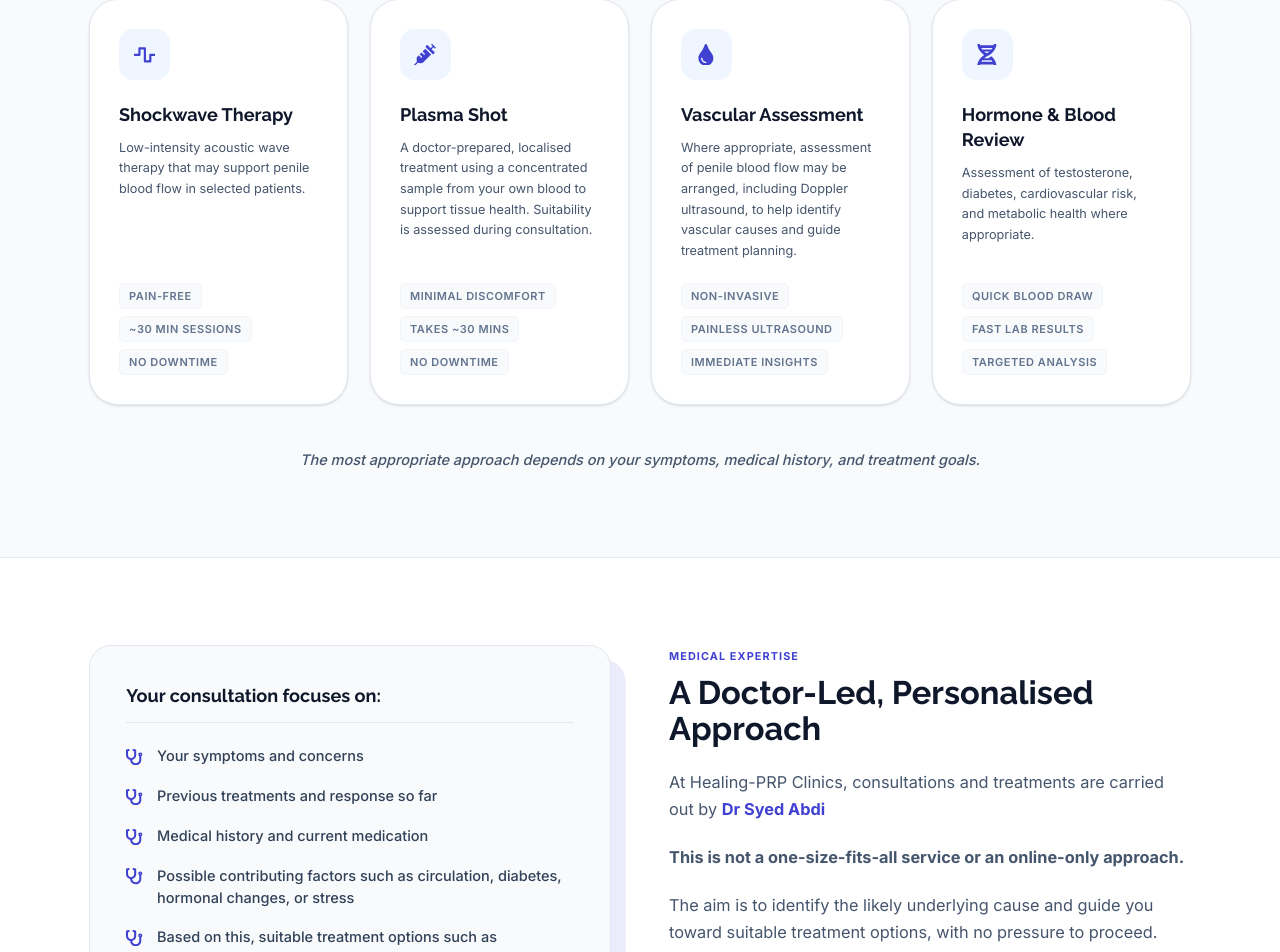
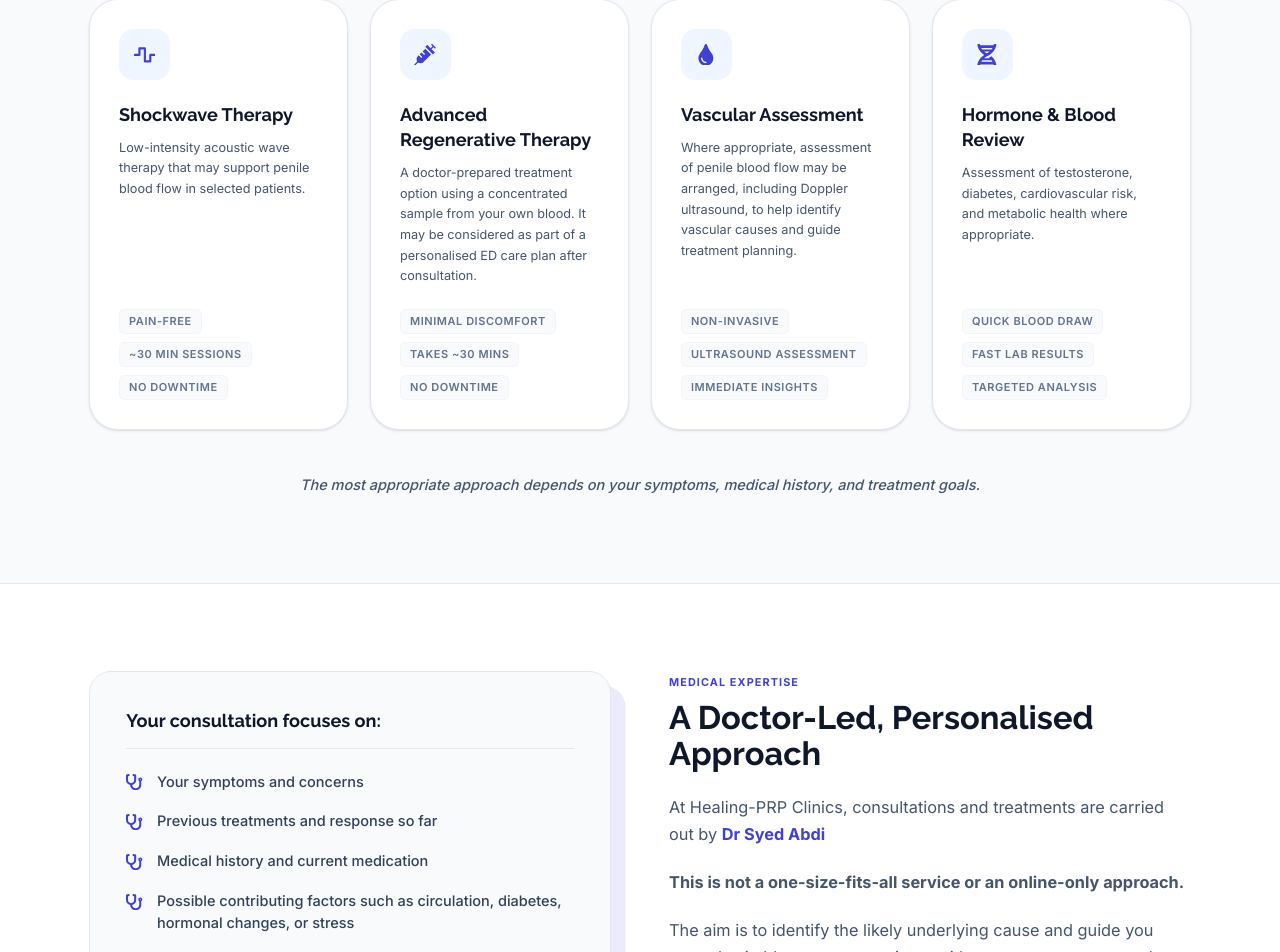
Before and after one commit to binithekid/Healing-PRP-Clinics-Preview, a Next.js app: page /birmingham/erectile-dysfunction-treatment in a window 1280 px wide. Shown: the part 977-1929 px from the top of the page. Built offline with nearby package versions, Linux system fonts and the light colour scheme.

Commit message:
Update ErectileDysfunctionTreatmentClient.tsx

```diff
--- a/src/components/pages/ErectileDysfunctionTreatmentClient.tsx
+++ b/src/components/pages/ErectileDysfunctionTreatmentClient.tsx
@@ -126,15 +126,15 @@ export default function ErectileDysfunctionTreatmentClient({
     },
     {
       icon: FaSyringe,
-      title: "Plasma Shot",
-      description: "A doctor-prepared, localised treatment using a concentrated sample from your own blood to support tissue health. Suitability is assessed during consultation.",
+      title: "Advanced Regenerative Therapy",
+      description: "A doctor-prepared treatment option using a concentrated sample from your own blood. It may be considered as part of a personalised ED care plan after consultation.",
       tags: ["Minimal discomfort", "Takes ~30 mins", "No downtime"]
     },
     {
       icon: FaTint,
       title: "Vascular Assessment",
       description: "Where appropriate, assessment of penile blood flow may be arranged, including Doppler ultrasound, to help identify vascular causes and guide treatment planning.",
-      tags: ["Non-invasive", "Painless ultrasound", "Immediate insights"]
+      tags: ["Non-invasive", "Ultrasound Assessment", "Immediate insights"]
     },
     {
       icon: FaDna,
@@ -157,7 +157,7 @@ export default function ErectileDysfunctionTreatmentClient({
     },
     {
       title: "Tailored Plan Where Appropriate",
-      description: "This may include shockwave therapy, plasma therapy, Plasma Shot, health review, or a combined approach depending on suitability.",
+      description: "This may include shockwave therapy, plasma therapy, Advanced Regenerative Therapy, health review, or a combined approach depending on suitability.",
       icon: FaCheckCircle,
     },
   ];
@@ -384,7 +384,7 @@ export default function ErectileDysfunctionTreatmentClient({
                     "Previous treatments and response so far",
                     "Medical history and current medication",
                     "Possible contributing factors such as circulation, diabetes, hormonal changes, or stress",
-                    "Based on this, suitable treatment options such as shockwave therapy, Plasma Shot, or further assessment may be discussed where appropriate"
+                    "Based on this, suitable treatment options such as shockwave therapy, Advanced Regenerative Therapy, or further assessment may be discussed where appropriate"
                   ].map((item, i) => (
                     <li key={i} className="flex items-start gap-4">
                       <FaStethoscope className="text-[#4041d1] mt-1 shrink-0 text-lg" />
```
